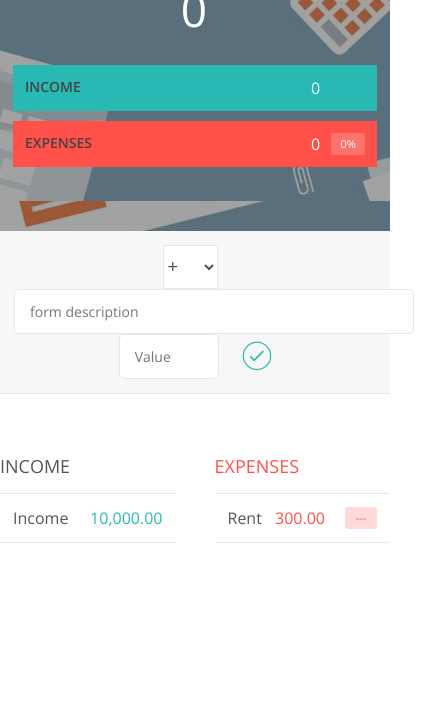
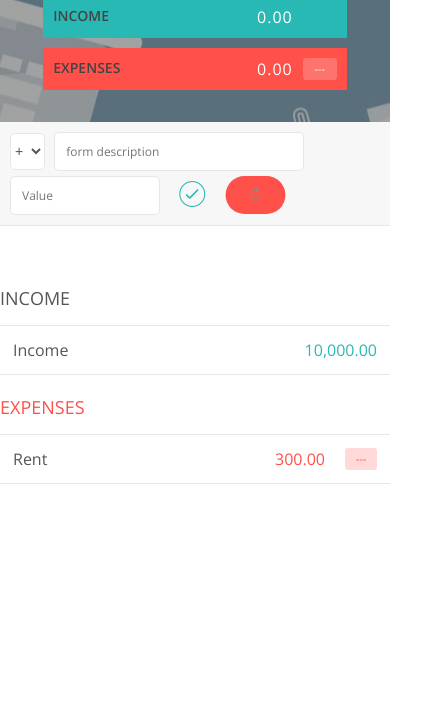
Before and after one commit to webcodeed/Budgety, a plain HTML site: page index.html in a window 390 px wide. Shown: the part 129-844 px from the top of the page, 424 px wide, since content can reach past the window. Drawn offline with nearby package versions, Linux system fonts and the light colour scheme.

Commit message:
made it responsive

```diff
--- a/script.js
+++ b/script.js
@@ -68,7 +68,18 @@ const localStr = () => {
     localStorage.setItem("localData", JSON.stringify(data))
 }
 document.addEventListener("DOMContentLoaded", () => {
-    data = JSON.parse(localStorage.getItem("localData"))
+    data = JSON.parse(localStorage.getItem("localData")) || {
+        items: {
+            expenses: [],
+            income: [],
+        },
+        totals: {
+            expenses: 0,
+            income: 0,
+        },
+        budget: 0,
+        percent: -1,
+    }
     function passIn(type) {
         data.items[type].forEach((item) => {
             addNewItem(
--- a/style.css
+++ b/style.css
@@ -45,7 +45,7 @@ body {
     /* width: 350px; */
     color: #fff;
 }
-.reset__btn{
+.reset__btn {
     background-color: #fff;
     color: #28b9b5;
     border: none;
@@ -59,7 +59,6 @@ body {
     left: 3rem;
 
     transition: all 0.3s;
-
 }
 .reset__btn:focus {
     outline: none;
@@ -287,7 +286,7 @@ h2 {
     color: #ff5049;
 }
 
-.item__edit--btn{
+.item__edit--btn {
     font-size: 22px;
     margin-right: 15px;
     background: none;
@@ -308,7 +307,6 @@ h2 {
 .item:hover .item__edit--btn {
     display: block;
 }
-
 
 .item__delete--btn {
     font-size: 22px;
@@ -350,3 +348,75 @@ h2 {
 .unpaid:hover .item__description {
     font-weight: 900;
 }
+
+@media screen and (max-width: 600px) {
+
+	/* top */
+
+    .body {
+        font-size: 10px;
+    }
+    .top {
+        min-height: 20vh;
+        padding: 2rem 0;
+    }
+    .reset__btn {
+        background-color: #ff5049;
+        font-size: 15px;
+        top: 19rem;
+        left: 14rem;
+				padding: .7rem 1.5rem;
+    }
+    .budget__title {
+        font-size: 20px;
+        margin-bottom: 3px;
+    }
+    .budget__value {
+        font-size: 35px;
+        margin-bottom: 16px;
+    }
+    .budget__income,
+    .budget__expenses {
+        padding: 10px;
+    }
+
+		/* bottom */
+
+    .form {
+        padding: 10px;
+    }
+    .form__container {
+        text-align: left;
+    }
+    .form__type {
+        width: 35px;
+        height: 37px;
+        border-radius: 5px;
+        font-size: 14px;
+        margin-right: 5px;
+    }
+    .form__description,
+    .form__value {
+        font-size: 12px;
+        padding: 10px 11px;
+        margin-right: 5px;
+    }
+    .form__description {
+        width: 250px;
+        margin-bottom: 5px;
+    }
+    .form__value {
+        min-width: 150px;
+    }
+    .form__btn {
+        font-size: 32px;
+    }
+
+		/* list items */
+
+.container{
+	flex-direction: column;
+	gap: 20px;
+}
+
+}
```
Lines whose indentation alone changed are shown as unchanged.
